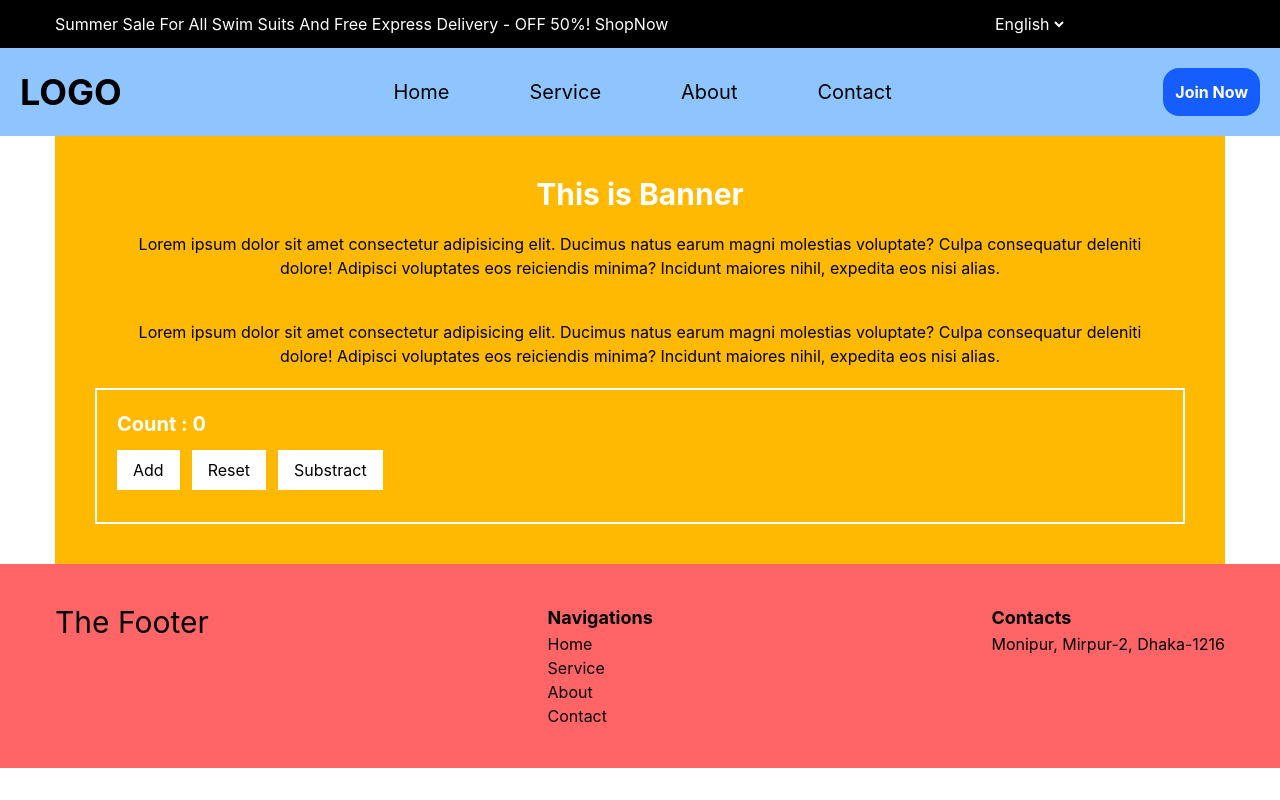
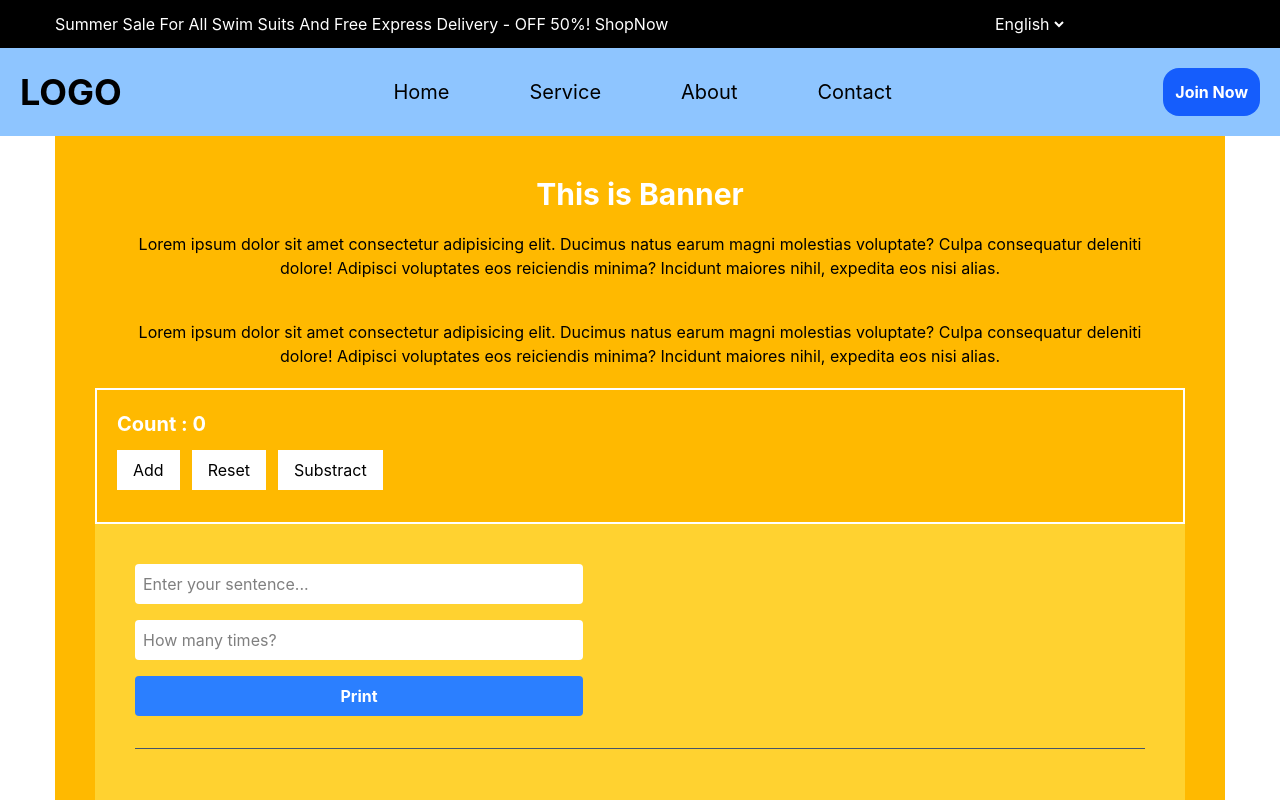
Before and after one commit to hamimahmad/E-Commerce-Practice, a React (Vite) app: page / in a window 1280 px wide. Shown: the top 800 px of the page. Built offline with nearby package versions, Linux system fonts and the light colour scheme.

Commit message:
sentence printer

```diff
--- a/src/Components/Banner.jsx
+++ b/src/Components/Banner.jsx
@@ -1,5 +1,6 @@
 import React from 'react'
 import Counter from './Counter'
+import SentencePrinter from './SentencePrinter'
 
 const Banner = () => {
   return (
@@ -10,6 +11,8 @@ const Banner = () => {
 
     <Counter/>
 
+    <SentencePrinter/>
+
     </div>
   )
 }
--- /dev/null
+++ b/src/Components/SentencePrinter.jsx
@@ -0,0 +1,59 @@
+import React, { useState } from 'react';
+
+const SentencePrinter = () => {
+  // 1. State for the input fields
+  const [text, setText] = useState('');
+  const [count, setCount] = useState(0);
+
+  // 2. State to hold the final printed list
+  const [displayList, setDisplayList] = useState([]);
+
+  const handlePrint = () => {
+
+    const items = new Array(Number(count)).fill(text);
+    setDisplayList(items);
+  };
+
+  return (
+    <div className="p-10 bg-amber-300 min-h-screen text-white">
+      <div className="flex flex-col gap-4 max-w-md">
+
+        {/* Input for the sentence */}
+        <input
+          type="text"
+          placeholder="Enter your sentence..."
+          className="p-2 text-black rounded bg-white"
+          onChange={(e) => setText(e.target.value)}
+        />
+
+        {/* Input for the number */}
+        <input
+          type="number"
+          placeholder="How many times?"
+          className="p-2 text-black rounded bg-white"
+          onChange={(e) => setCount(e.target.value)}
+        />
+
+        <button
+          onClick={handlePrint}
+          className="bg-blue-500 hover:bg-blue-600 py-2 rounded font-bold"
+        >
+          Print
+        </button>
+      </div>
+
+      <hr className="my-8 border-slate-600" />
+
+      {/* 3. The Display Area */}
+      <div className="space-y-1">
+        {displayList.map((item, index) => (
+          <p key={index} className="text-sm">
+            {item}
+          </p>
+        ))}
+      </div>
+    </div>
+  );
+};
+
+export default SentencePrinter;
--- a/src/Pages/Home.jsx
+++ b/src/Pages/Home.jsx
@@ -11,6 +11,7 @@ const Home = () => {
       <Navbar/>
       <Banner/>
       <Footer/>
+
     </>
   )
 }
```
